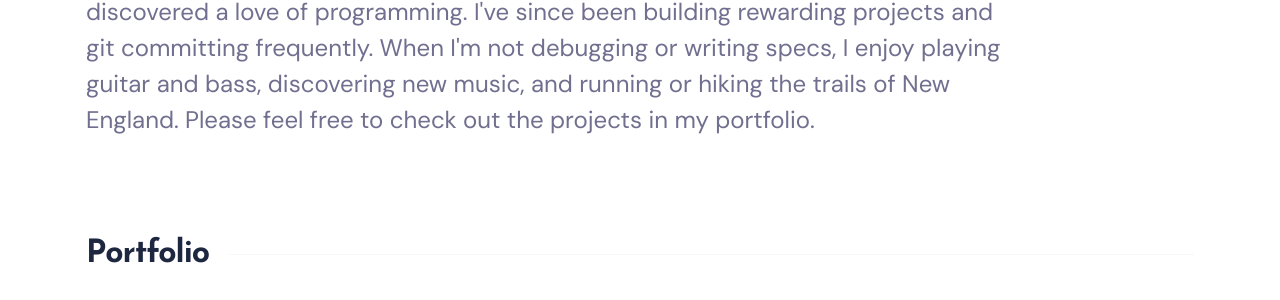
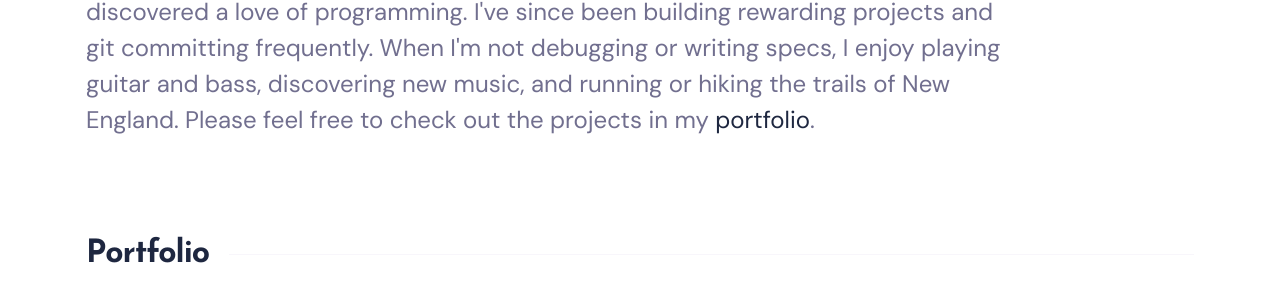
Before and after one commit to joe-mccann-dev/portfolio, a Jekyll site: the page built from index.html, in a window 1280 px wide and 900 px high. Shown: the part 571-871 px from the top of the window. Built offline with Jekyll 4.4.1, drawn with Linux system fonts in a browser that asks for light colours; nearby versions of some CDN libraries; some of the changed text lies outside the part shown.

Commit message:
Add id-link to portfolio.

```diff
--- a/_data/settings.yml
+++ b/_data/settings.yml
@@ -25,7 +25,7 @@ menu__settings:
 # Hero Settings
 hero:
   hero__title: Hi there, my name's Joe. I'm a Full Stack Developer based in New England.
-  hero__description: I'm a self-taught programmer and software enthusiast. About two years ago, I discovered a love of programming. I've since been building rewarding projects and git committing frequently. When I'm not debugging or writing specs, I enjoy playing guitar and bass, discovering new music, and running or hiking the trails of New England. Please feel free to check out the projects in my portfolio.
+  hero__description: I'm a self-taught programmer and software enthusiast. About two years ago, I discovered a love of programming. I've since been building rewarding projects and git committing frequently. When I'm not debugging or writing specs, I enjoy playing guitar and bass, discovering new music, and running or hiking the trails of New England. Please feel free to check out the projects in my <a href="#portfolio">portfolio</a>.
 
 
 #-------------------------------
--- a/_includes/section-portfolio.html
+++ b/_includes/section-portfolio.html
@@ -1,5 +1,5 @@
 <!-- begin portfolio -->
-<section class="section portfolio">
+<section id="portfolio" class="section portfolio">
 
   <div class="container">
     <div class="row">
```
